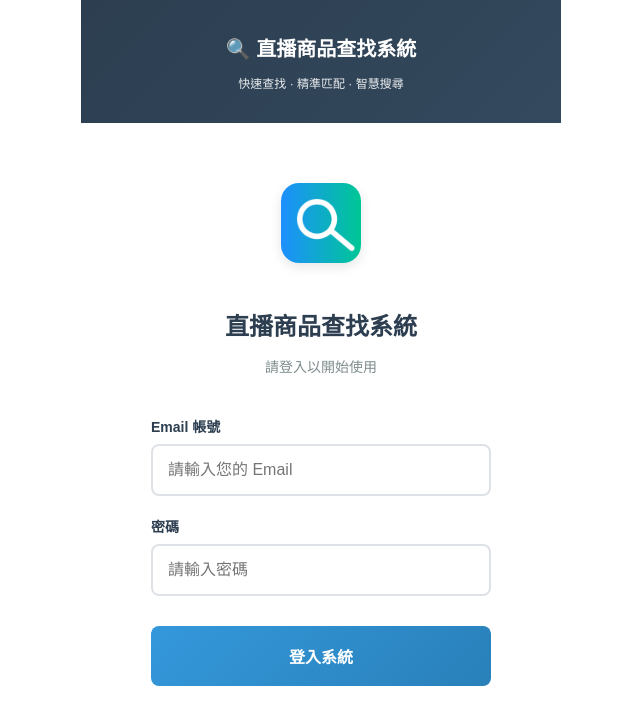
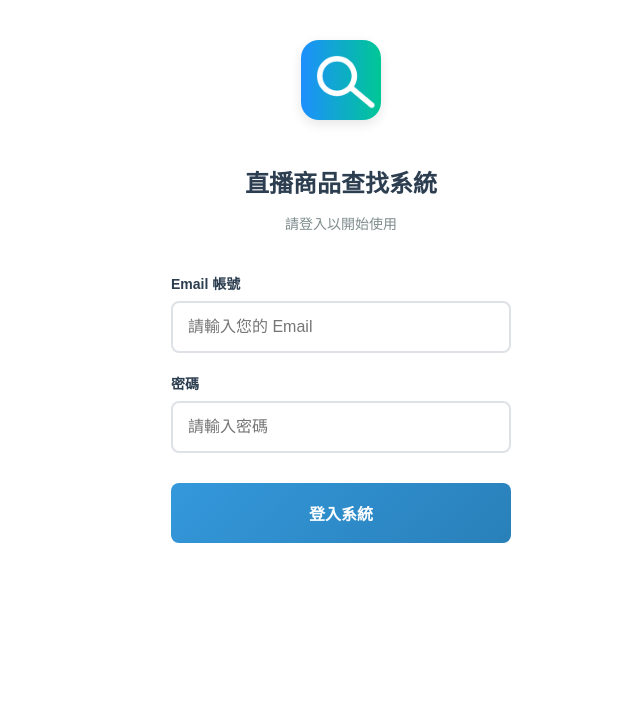
Before and after one commit to usaampm/live-product-search-pwa, a plain HTML site: page index.html in a window 1280 px wide. Shown: the whole page, without its empty margins (319-959 px from the left). Drawn offline with Linux system fonts and the light colour scheme; no server answers.

Commit message:
Update style.css

```diff
--- a/css/style.css
+++ b/css/style.css
@@ -507,6 +507,11 @@
     text-align: center;
     background: white;
     min-height: 100%;
+    position: absolute;
+    width: 100%;
+    top: 0;
+    left: 0;
+    z-index: 1000;
 }
 
 .login-header {
```
